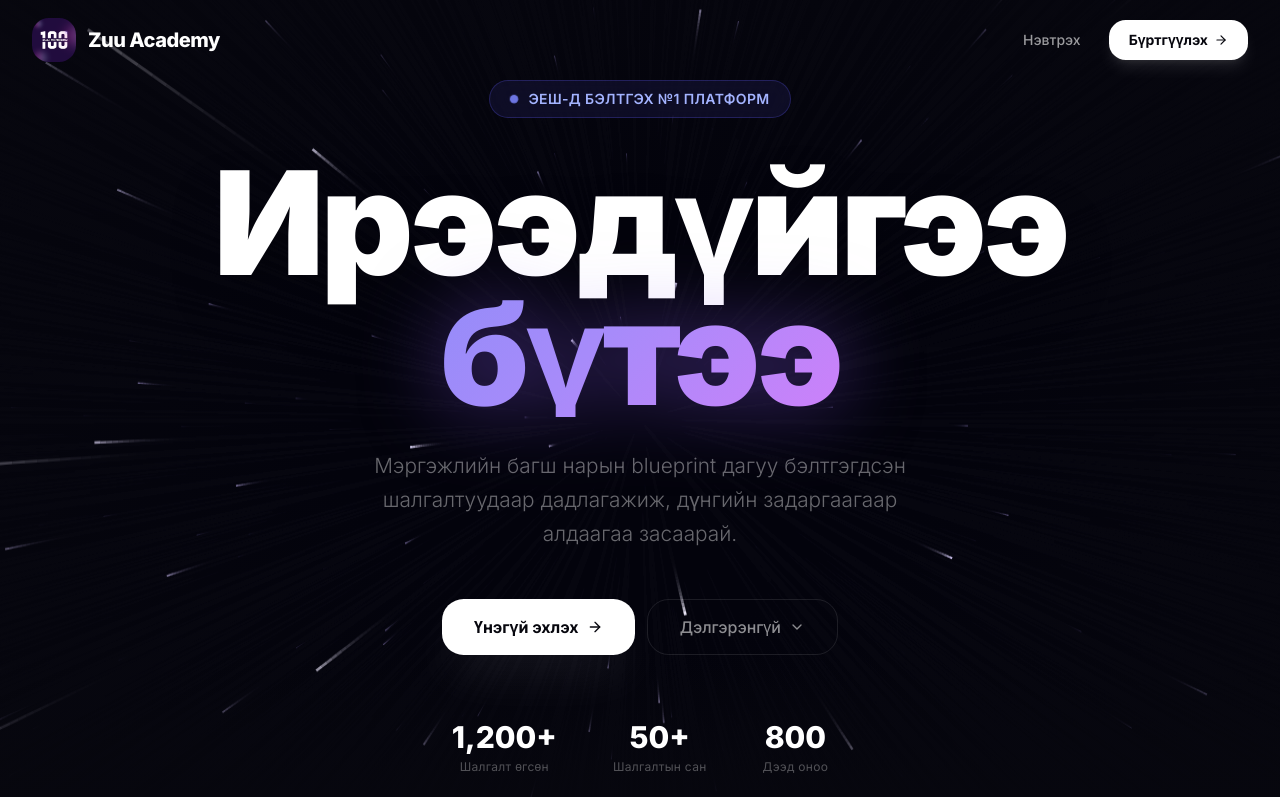
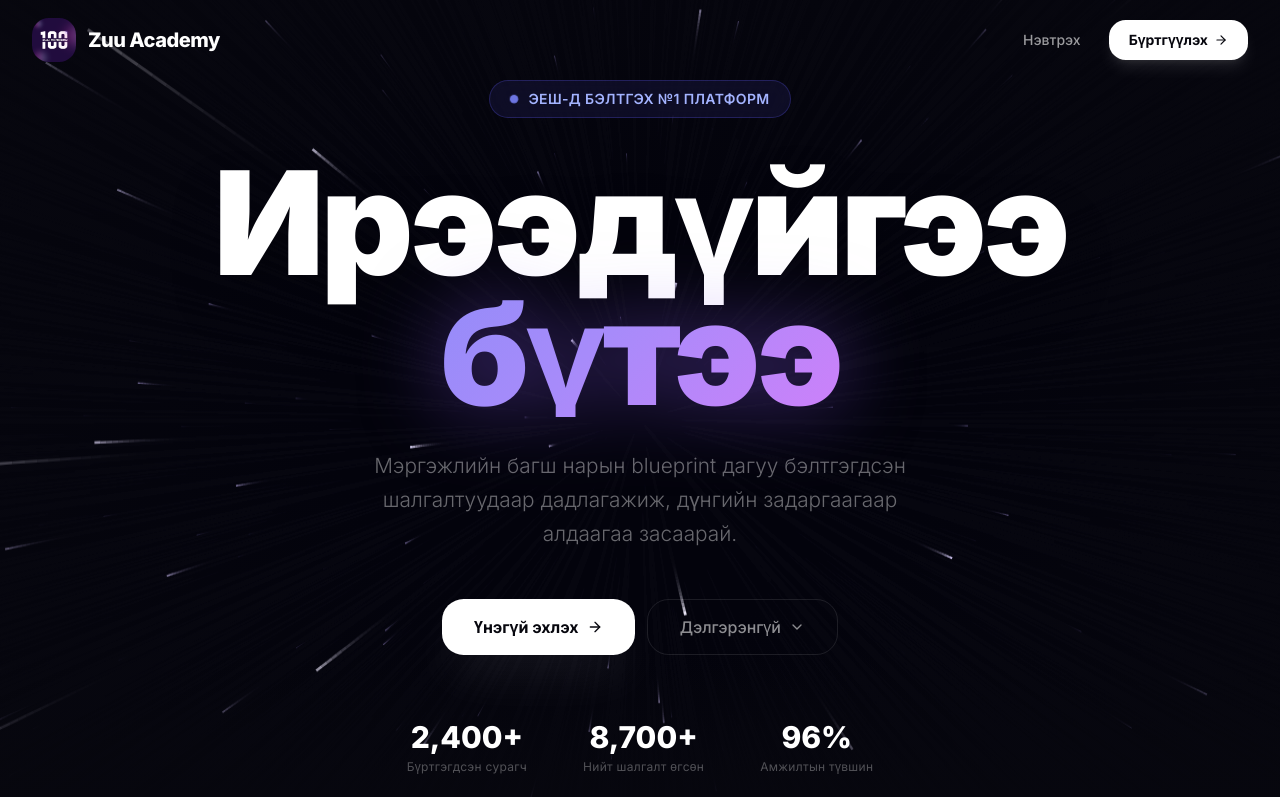
Before and after one commit to Khangarido/zuu-test, a Next.js app: page / in a window 1280 px wide. Shown: the top 797 px of the page. Built offline with nearby package versions, Linux system fonts and the light colour scheme.

Commit message:
fix: signup handles immediate session + update dummy stats + login overlay

```diff
--- a/src/app/(auth)/register/page.tsx
+++ b/src/app/(auth)/register/page.tsx
@@ -231,8 +231,14 @@ export default function RegisterPage() {
     await finaliseProfile(userId, avatarUrl, s2Data.username, values.grade, subjects)
 
     setBusy(false)
-    toast.success("Имэйл рүү баталгаажуулах код илгээлээ")
-    router.push(`/verify?email=${encodeURIComponent(s1Data.email)}`)
+    if (data.session) {
+      toast.success("Бүртгэл амжилттай! Тавтай морил.")
+      router.push("/dashboard")
+      router.refresh()
+    } else {
+      toast.success("Имэйл рүү баталгаажуулах код илгээлээ")
+      router.push(`/verify?email=${encodeURIComponent(s1Data.email)}`)
+    }
   }
 
   /* ── Progress indicator ── */
--- a/src/app/page.tsx
+++ b/src/app/page.tsx
@@ -30,9 +30,9 @@ const FEATURES = [
 ]
 
 const STATS = [
-  { value: 1200, suffix: "+", label: "Шалгалт өгсөн" },
-  { value: 50,   suffix: "+", label: "Шалгалтын сан" },
-  { value: 800,  suffix: "",  label: "Дээд оноо" },
+  { value: 2400, suffix: "+", label: "Бүртгэгдсэн сурагч" },
+  { value: 8700, suffix: "+", label: "Нийт шалгалт өгсөн" },
+  { value: 96,   suffix: "%", label: "Амжилтын түвшин" },
 ]
 
 const STEPS = [
@@ -399,9 +399,9 @@ export default function LandingPage() {
             className="mt-16 flex flex-wrap items-center justify-center gap-8 sm:gap-14"
           >
             {[
-              { n: "1,200+", t: "Шалгалт өгсөн" },
-              { n: "50+",    t: "Шалгалтын сан" },
-              { n: "800",    t: "Дээд оноо" },
+              { n: "2,400+", t: "Бүртгэгдсэн сурагч" },
+              { n: "8,700+", t: "Нийт шалгалт өгсөн" },
+              { n: "96%",    t: "Амжилтын түвшин" },
             ].map((s, i) => (
               <motion.div key={s.t} initial={{ opacity: 0, y: 12 }} animate={{ opacity: 1, y: 0 }}
                 transition={{ delay: 0.6 + i * 0.1, duration: 0.5 }} className="text-center">
```
